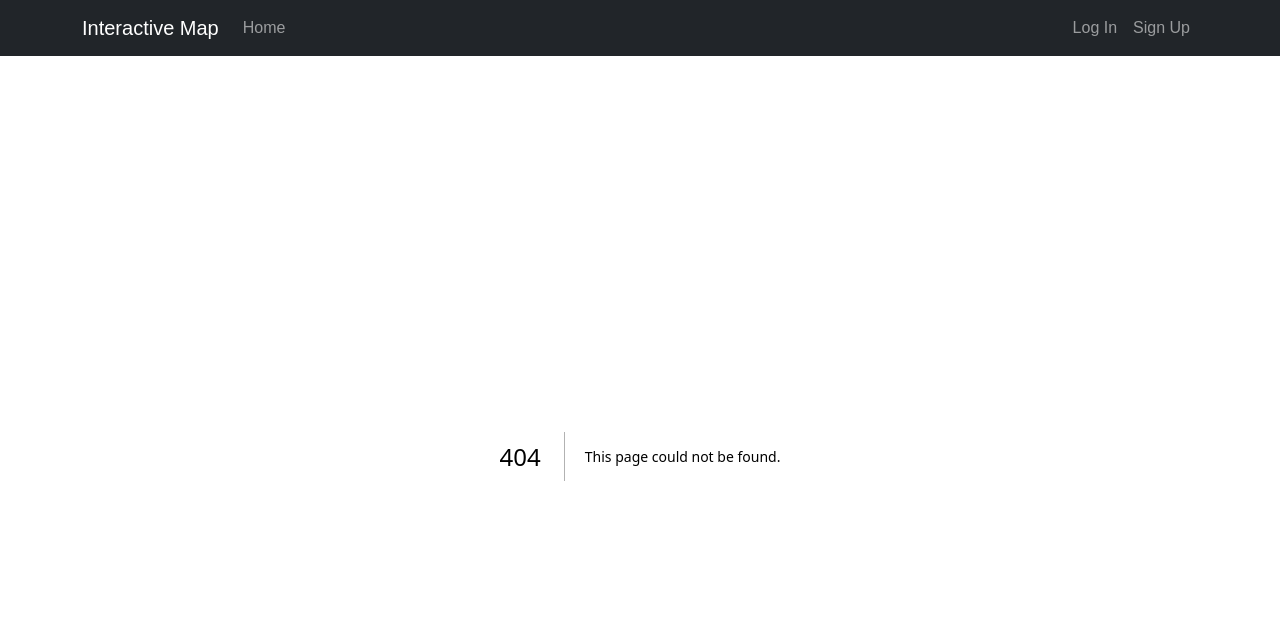
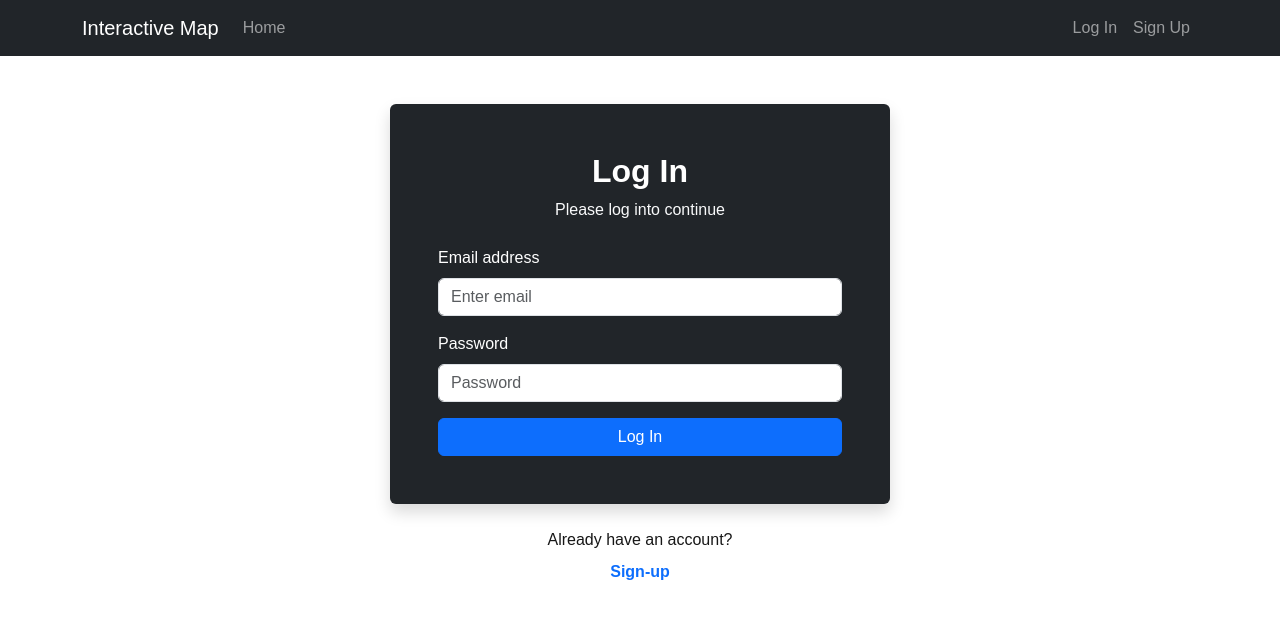
Before and after one commit to VoinaRares/Proiect-Licenta, a Next.js app in the folder interactive-map/: page /login in a window 1280 px wide. Before the commit this address had no page. Shown: the top 618 px of the page. Built offline with nearby package versions, Linux system fonts and the light colour scheme.

Commit message:
Changed the login page to include a form

```diff
--- /dev/null
+++ b/interactive-map/src/app/login/page.tsx
@@ -0,0 +1,46 @@
+"use client";
+import Form from "react-bootstrap/Form";
+import Button from "react-bootstrap/Button";
+import Link from "next/link";
+
+export default function Login() {
+  const handleSubmit = (event: React.FormEvent<HTMLFormElement>) => {};
+  return (
+    <div className="min-vh-100 d-flex flex-column align-items-center pt-5">
+      <div
+        className="bg-dark p-5 rounded shadow mb-4"
+        style={{ width: "500px", height: "fit-content" }}
+      >
+        <div className="text-center mb-4">
+          <h1 className="h2 fw-bold text-white mb-2">Log In</h1>
+          <p className="text-light mb-0">Please log into continue</p>
+        </div>
+        <Form onSubmit={handleSubmit}>
+          <Form.Group className="mb-3" controlId="formBasicEmail">
+            <Form.Label className="text-white">Email address</Form.Label>
+            <Form.Control type="email" placeholder="Enter email" required />
+          </Form.Group>
+
+          <Form.Group className="mb-3" controlId="formBasicPassword">
+            <Form.Label className="text-white">Password</Form.Label>
+            <Form.Control type="password" placeholder="Password" required />
+          </Form.Group>
+
+          <Button variant="primary" type="submit" className="w-100">
+            Log In
+          </Button>
+        </Form>
+      </div>
+
+      <div className="text-center">
+        <p className="mb-2">Already have an account?</p>
+        <Link
+          href="/sign-up"
+          className="text-primary text-decoration-none fw-bold"
+        >
+          Sign-up
+        </Link>
+      </div>
+    </div>
+  );
+}
```
